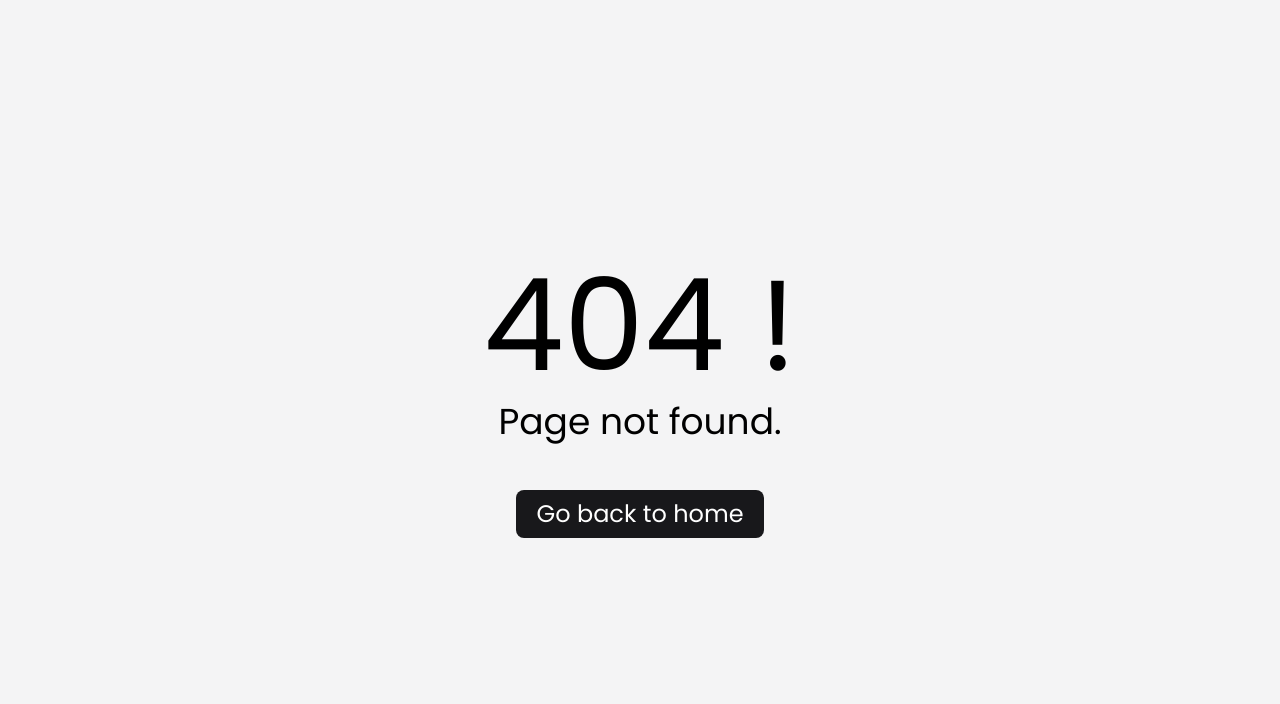
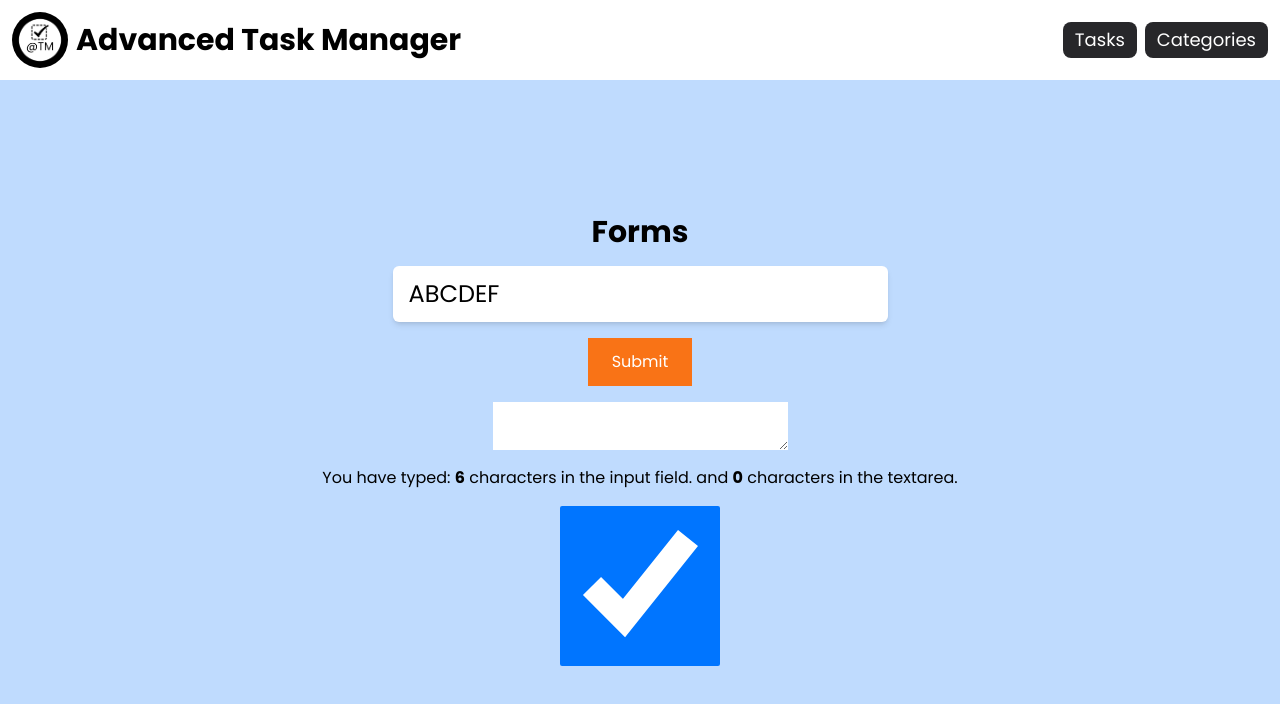
Before and after one commit to Abhishekkumar2021/advanced-task-manager, a React (Vite) app in the folder frontend/: page /forms in a window 1280 px wide. Before the commit this address had no page. Shown: the top 704 px of the page. Built offline with nearby package versions, Linux system fonts and the light colour scheme.

Commit message:
understood react forms

```diff
--- a/frontend/src/main.jsx
+++ b/frontend/src/main.jsx
@@ -11,6 +11,7 @@ import Category from './pages/Category';
 import Categories from './pages/Catgories';
 import Task from './pages/Task';
 import Tasks from './pages/Tasks';
+import Forms from './pages/Forms';
 
 // We are defining rules for our router
 const router = createBrowserRouter([
@@ -38,6 +39,10 @@ const router = createBrowserRouter([
         {
           path: "tasks/:id",
           element: <Task />,
+        },
+        {
+          path: "forms",
+          element: <Forms />,
         }
       ]
     },
--- /dev/null
+++ b/frontend/src/pages/Forms.jsx
@@ -0,0 +1,46 @@
+import { useState } from "react"
+
+export default function Forms() {
+    const [value, setValue] = useState("ABCDEF")
+    const [para, setPara] = useState("")
+    const [checked, setChecked] = useState(true)
+
+    // handle change
+    function handleChange(evt){
+        // console.log(evt.target.value)
+
+        // setState: It will say react to re reender the component with the updated state
+        setValue(evt.target.value)
+    }
+
+    return <div className="flex flex-col gap-4 justify-center items-center bg-blue-200 flex-1">
+        <h1 className="text-3xl font-bold">Forms</h1>
+        <input type="text" className="px-4 py-3 border-none text-2xl outline-none shadow-md rounded-md" placeholder="Enter something here..." onChange={handleChange} value={value}/>
+
+        <button className="bg-orange-500 text-white px-6 py-3 active:scale-95" onClick={() => {
+            alert(`You have typed: ${value}`)
+        }}>
+            Submit
+        </button>
+
+        <textarea name="paragraph" onChange={(evt) => {
+            setPara(evt.target.value)
+        }} value={para}>
+
+        </textarea>
+
+        <p>
+            You have typed: <span className="font-bold">
+                {value.length}
+            </span> characters in the input field. and <span className="font-bold">
+                {para.length}
+            </span> characters in the textarea.
+        </p>
+
+        <input className="w-40 h-40" type="checkbox" name="check" checked={checked} onChange={(evt) => {
+            setChecked(evt.target.checked)
+        }}/>
+
+
+    </div>
+}
```
